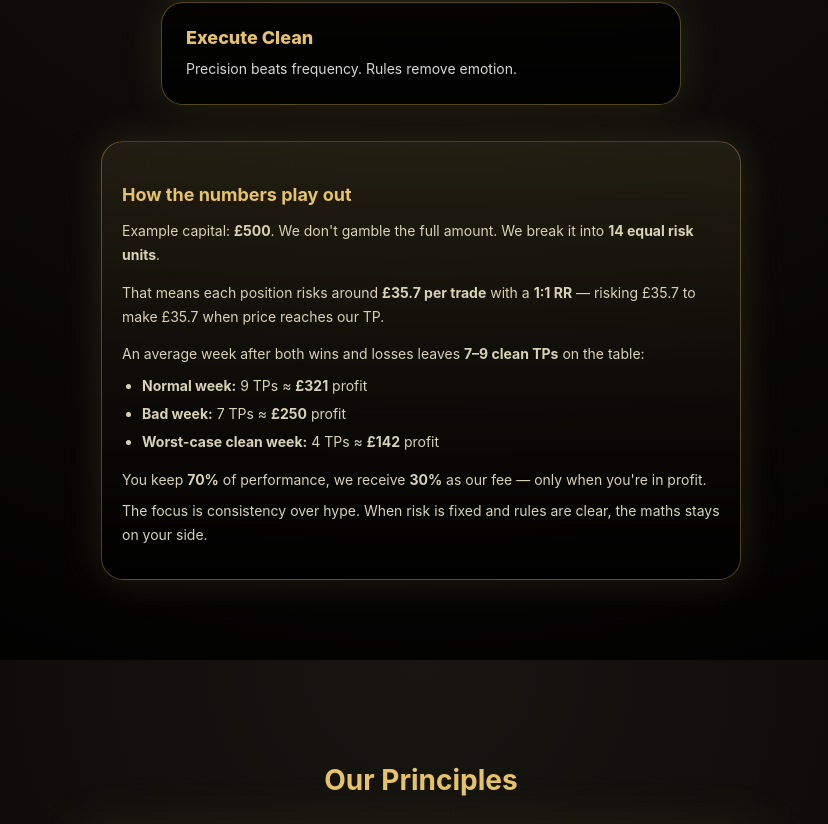
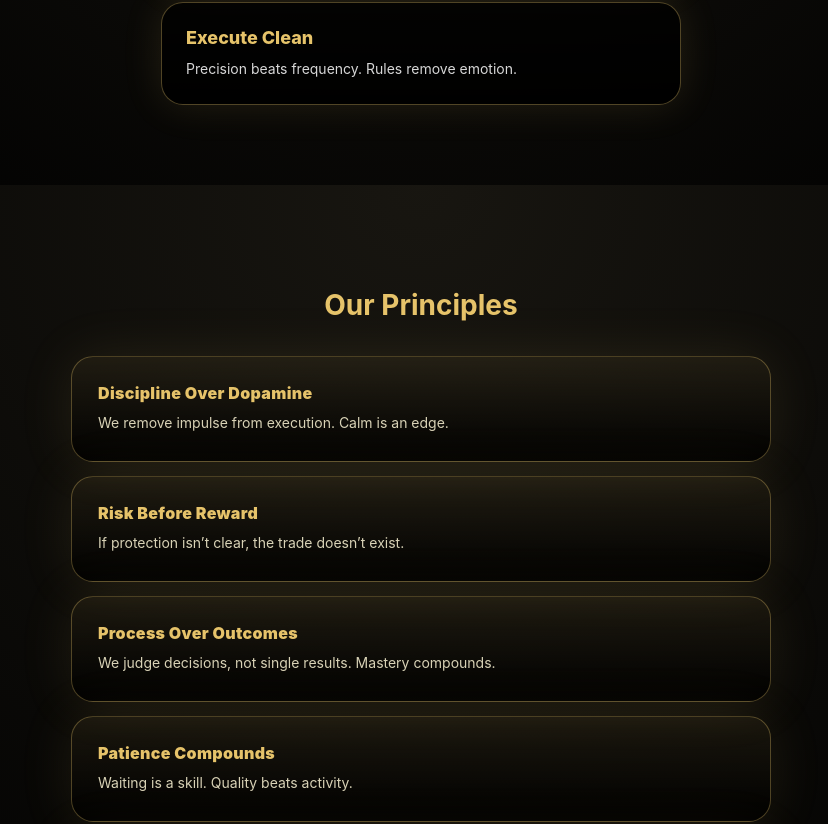
Before and after one commit to bammamileleabdul/winners-circle-university, a Next.js app: page / in a window 1280 px wide. Shown: the part 969-1793 px from the top of the page, without its empty margins (219-1047 px from the left). Built offline with nearby package versions, Linux system fonts and the light colour scheme.

Commit message:
Update page.js

```diff
--- a/app/page.js
+++ b/app/page.js
@@ -12,6 +12,18 @@ export default function Home() {
   // Interactive reveals
   const [manifestoOpen, setManifestoOpen] = useState(false);
   const [vvipOpen, setVvipOpen] = useState(false);
+
+  // mini lelefx
+  const [aiOpen, setAiOpen] = useState(false);
+  const [aiInput, setAiInput] = useState("");
+  const [aiLoading, setAiLoading] = useState(false);
+  const [aiMessages, setAiMessages] = useState([
+    {
+      role: "assistant",
+      content:
+        "I’m mini lelefx. Calm. Precise. Ask me anything — principles, VVIP, or risk math (capital ÷ 14).",
+    },
+  ]);
 
   const handleWaitlistSubmit = async (e) => {
     e.preventDefault();
@@ -32,18 +44,6 @@ export default function Home() {
       setStatus("Something went wrong. Try again.");
     }
   };
-
-  // MINI LELEFX STATE
-  const [aiOpen, setAiOpen] = useState(false);
-  const [aiInput, setAiInput] = useState("");
-  const [aiLoading, setAiLoading] = useState(false);
-  const [aiMessages, setAiMessages] = useState([
-    {
-      role: "assistant",
-      content:
-        "I’m mini lelefx. Calm. Precise. Ask me anything — principles, VVIP, or risk math (capital ÷ 14).",
-    },
-  ]);
 
   const sendAi = async (e) => {
     e.preventDefault();
@@ -68,7 +68,9 @@ export default function Home() {
           ...m,
           {
             role: "assistant",
-            content: data?.error || "Something went wrong. Try again.",
+            content:
+              data?.error ||
+              "mini lelefx hit a connection issue. Re-center, then try again in a moment.",
           },
         ]);
       } else {
@@ -80,7 +82,11 @@ export default function Home() {
     } catch (err) {
       setAiMessages((m) => [
         ...m,
-        { role: "assistant", content: "Network error. Try again." },
+        {
+          role: "assistant",
+          content:
+            "Network issue. Breathe, refresh the page, and try again.",
+        },
       ]);
     } finally {
       setAiLoading(false);
@@ -127,7 +133,7 @@ export default function Home() {
             <a href="#vvip" onClick={() => setMenuOpen(false)}>
               VVIP Access
             </a>
-            <a href="/client-portal" onClick={() => setMenuOpen(false)}>
+            <a href="/portal" onClick={() => setMenuOpen(false)}>
               Client Portal
             </a>
           </nav>
@@ -146,29 +152,23 @@ export default function Home() {
           modelling with disciplined human execution.
         </p>
 
-        {/* WAITLIST FORM (FORMSPREE) */}
-        <form
-          className="waitlistForm"
-          action="https://formspree.io/f/xpwveaza"
-          method="POST"
-        >
+        {/* WAITLIST FORM (REAL) */}
+        <form className="waitlistForm" onSubmit={handleWaitlistSubmit}>
           <input
             className="waitlistInput"
             type="email"
             name="email"
             placeholder="Enter your email"
+            value={email}
+            onChange={(e) => setEmail(e.target.value)}
             required
-          />
-
-          <input
-            type="hidden"
-            name="source"
-            value="Winners Circle Landing Page"
           />
 
           <button className="goldBtn" type="submit">
             Join the Waitlist
           </button>
+
+          {status && <p className="status">{status}</p>}
         </form>
 
         <div className="hintRow">
@@ -202,44 +202,6 @@ export default function Home() {
               <div className="floatText">{x.d}</div>
             </div>
           ))}
-        </div>
-
-        {/* HOW IT WORKS EXPLANATION BLOCK */}
-        <div className="howExplainer">
-          <h3>How the numbers play out</h3>
-          <p>
-            Example capital: <strong>£500</strong>. We don&apos;t gamble the
-            full amount. We break it into <strong>14 equal risk units</strong>.
-          </p>
-          <p>
-            That means each position risks around{" "}
-            <strong>£35.7 per trade</strong> with a <strong>1:1 RR</strong> —
-            risking £35.7 to make £35.7 when price reaches our TP.
-          </p>
-          <p>
-            An average week after both wins and losses leaves{" "}
-            <strong>7–9 clean TPs</strong> on the table:
-          </p>
-          <ul>
-            <li>
-              <strong>Normal week:</strong> 9 TPs ≈ <strong>£321</strong> profit
-            </li>
-            <li>
-              <strong>Bad week:</strong> 7 TPs ≈ <strong>£250</strong> profit
-            </li>
-            <li>
-              <strong>Worst-case clean week:</strong> 4 TPs ≈{" "}
-              <strong>£142</strong> profit
-            </li>
-          </ul>
-          <p>
-            You keep <strong>70%</strong> of performance, we receive{" "}
-            <strong>30%</strong> as our fee — only when you&apos;re in profit.
-          </p>
-          <p className="howNote">
-            The focus is consistency over hype. When risk is fixed and rules
-            are clear, the maths stays on your side.
-          </p>
         </div>
       </section>
 
@@ -305,8 +267,7 @@ export default function Home() {
               <p>
                 If you’re here to rush, impress, or gamble — this won’t work.{" "}
                 <br />
-                If you’re here to compound patiently — you’re in the right
-                place.
+                If you’re here to compound patiently — you’re in the right place.
               </p>
 
               <div className="signature">— Lelefx, Founder</div>
@@ -352,11 +313,12 @@ export default function Home() {
         )}
       </section>
 
-      {/* MINI LELEFX BUTTON + MODAL */}
+      {/* mini lelefx FAB */}
       <button className="aiFab" onClick={() => setAiOpen(true)}>
-        🤖 mini lelefx
+        mini lelefx
       </button>
 
+      {/* mini lelefx MODAL */}
       {aiOpen && (
         <div className="aiOverlay" onClick={() => setAiOpen(false)}>
           <div className="aiModal" onClick={(e) => e.stopPropagation()}>
@@ -365,7 +327,11 @@ export default function Home() {
                 <div className="aiTitle">mini lelefx</div>
                 <div className="aiSub">Calm. Precise. Luxury execution.</div>
               </div>
-              <button className="aiClose" onClick={() => setAiOpen(false)}>
+              <button
+                className="aiClose"
+                type="button"
+                onClick={() => setAiOpen(false)}
+              >
                 ×
               </button>
             </div>
@@ -418,9 +384,15 @@ export default function Home() {
           justify-content: space-between;
           align-items: center;
           padding: 16px 18px;
-          background: rgba(0, 0, 0, 0.82);
+          /* 🔥 warmer top bar to match page */
+          background: linear-gradient(
+            180deg,
+            rgba(42, 31, 15, 0.98),
+            rgba(0, 0, 0, 0.9)
+          );
           backdrop-filter: blur(10px);
           border-bottom: 1px solid rgba(230, 195, 106, 0.18);
+          box-shadow: 0 8px 30px rgba(0, 0, 0, 0.6);
         }
 
         .logo {
@@ -621,52 +593,6 @@ export default function Home() {
           font-size: 14px;
         }
 
-        .howExplainer {
-          margin: 36px auto 0;
-          max-width: 640px;
-          text-align: left;
-          background: linear-gradient(
-            180deg,
-            rgba(230, 195, 106, 0.1),
-            rgba(0, 0, 0, 0.9)
-          );
-          border-radius: 22px;
-          border: 1px solid rgba(230, 195, 106, 0.32);
-          padding: 24px 20px;
-          box-shadow: 0 0 40px rgba(230, 195, 106, 0.14);
-        }
-
-        .howExplainer h3 {
-          color: #e6c36a;
-          font-size: 18px;
-          margin-bottom: 10px;
-        }
-
-        .howExplainer p {
-          color: #d8d2b6;
-          font-size: 14px;
-          line-height: 1.7;
-          margin-bottom: 8px;
-        }
-
-        .howExplainer ul {
-          padding-left: 20px;
-          margin: 8px 0 10px;
-        }
-
-        .howExplainer li {
-          color: #d8d2b6;
-          font-size: 14px;
-          line-height: 1.7;
-          margin-bottom: 4px;
-        }
-
-        .howNote {
-          margin-top: 8px;
-          font-size: 13px;
-          color: #a7a08a;
-        }
-
         .luxGrid {
           display: grid;
           gap: 14px;
@@ -813,7 +739,7 @@ export default function Home() {
           padding-bottom: 110px;
         }
 
-        /* MINI LELEFX STYLES */
+        /* mini lelefx FAB + modal */
         .aiFab {
           position: fixed;
           right: 16px;
@@ -880,10 +806,14 @@ export default function Home() {
           background: transparent;
           border: 1px solid rgba(230, 195, 106, 0.35);
           color: #e6c36a;
-          width: 34px;
-          height: 34px;
+          width: 44px;
+          height: 26px;
           border-radius: 999px;
           font-size: 18px;
+          display: flex;
+          align-items: center;
+          justify-content: center; /* ✅ centers the “×” */
+          padding: 0;
           cursor: pointer;
         }
 
```
